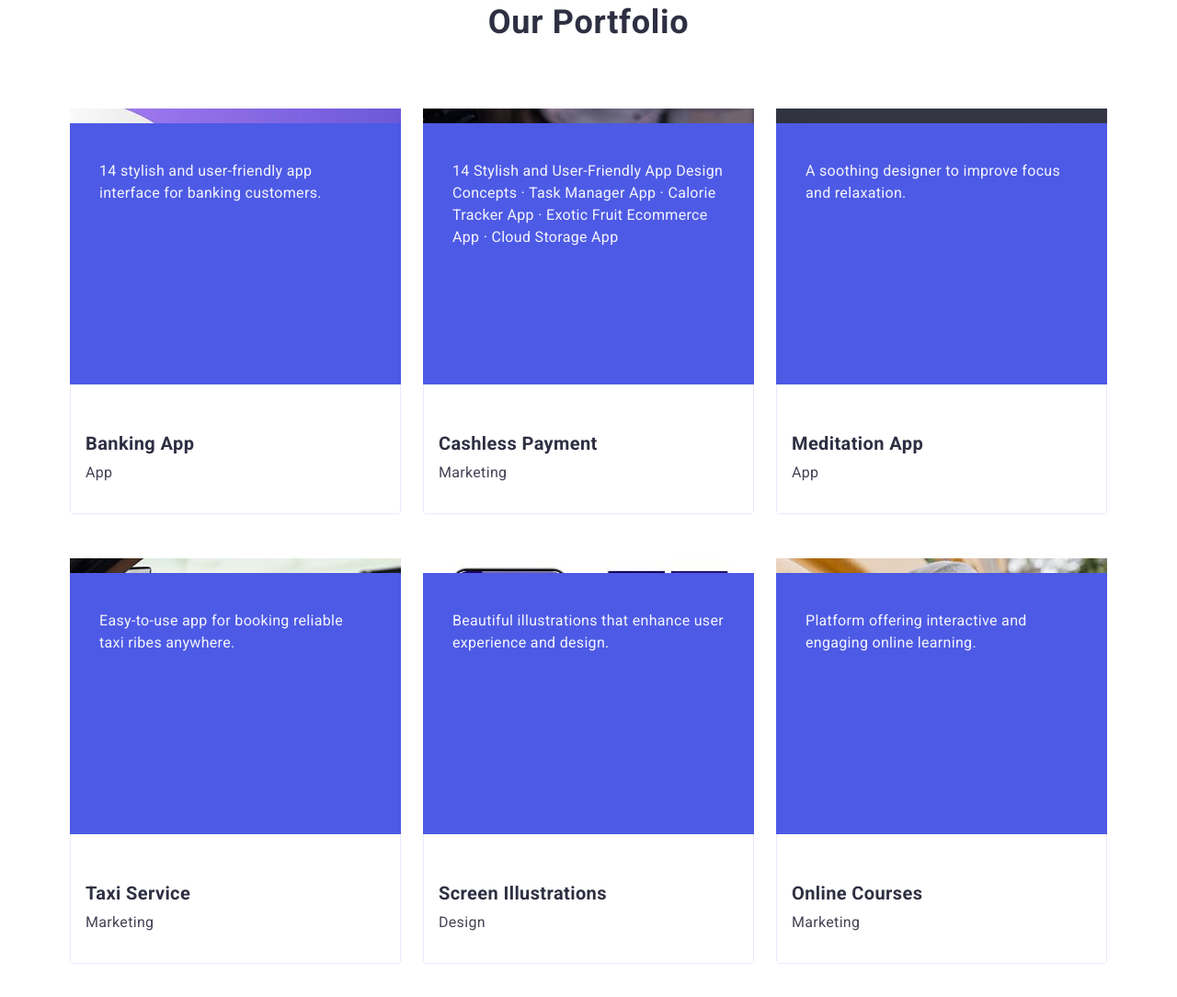
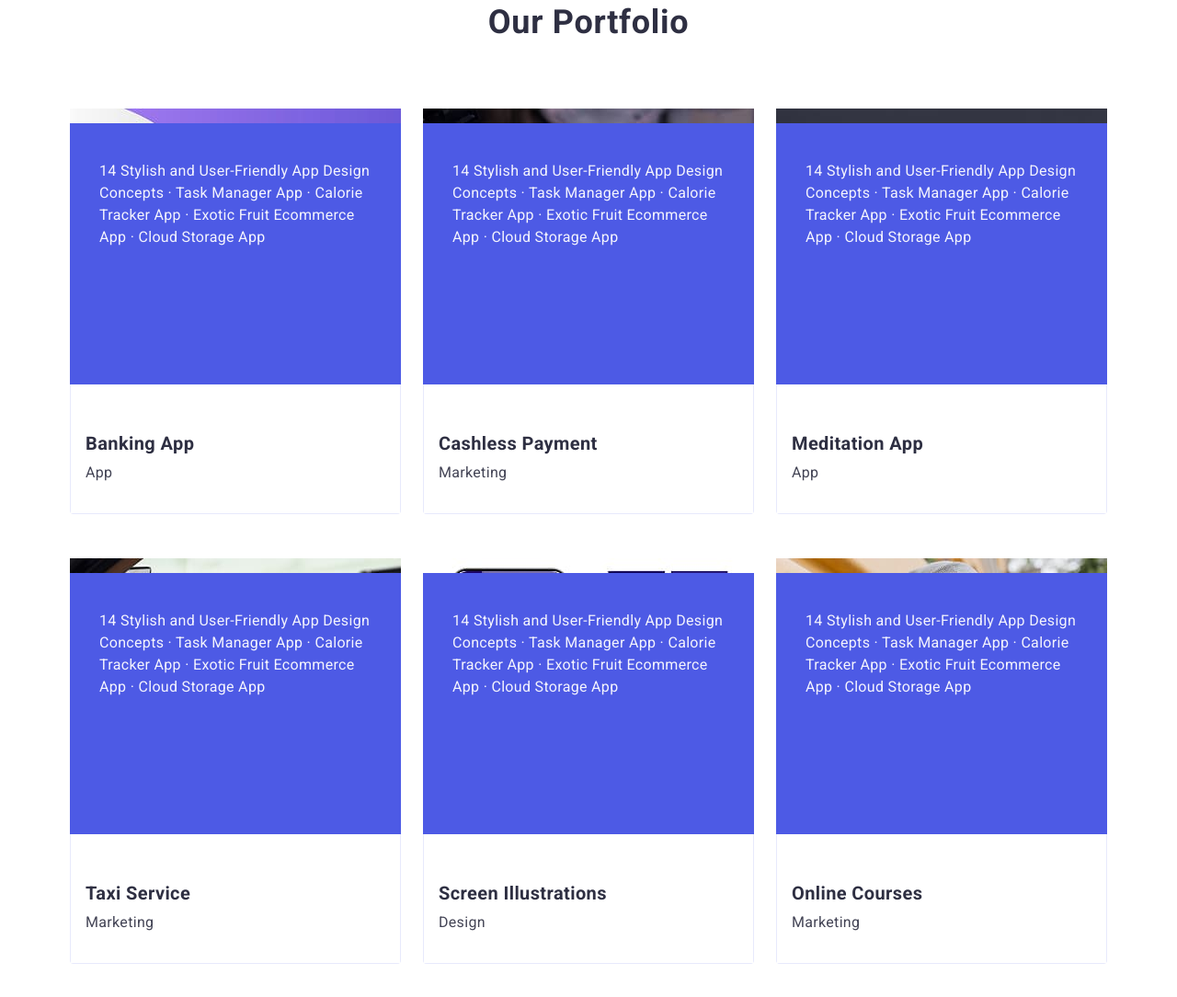
Before and after one commit to mariiaplakhtyna/goit-markup-hw-04, a plain HTML site: page index.html in a window 1280 px wide. Shown: the part 2153-3237 px from the top of the page at 92% size. Drawn offline with nearby package versions, Linux system fonts and the light colour scheme.

Commit message:
added last update

```diff
--- a/css/styles.css
+++ b/css/styles.css
@@ -430,7 +430,6 @@ box-shadow: 0px 1px 6px rgba(46, 47, 66, 0.08),
     height: 100%;
     width: 100%;
     letter-spacing: 0.02em;
-    transform: translateY(100%);
     transition: transform 250ms cubic-bezier(0.4, 0, 0.2, 1);
 }
 .project-card-content {
--- a/index.html
+++ b/index.html
@@ -266,7 +266,8 @@
                     <div class="project-thumb">
                     <img src="./images/bankapp.jpg" alt="Banking App interface" width="360" />
                         <p class="project-overlay-text">
-                            14 stylish and user-friendly app interface for banking customers.
+                            14 Stylish and User-Friendly App Design Concepts · Task Manager App · Calorie Tracker App · Exotic Fruit Ecommerce App ·
+                            Cloud Storage App
                         </p>
                     </div>
                     <div class="project-card-content">
@@ -277,9 +278,7 @@
                 <li class="project-card">
                     <div class="project-thumb">
                     <img src="./images/cashlesspayment.jpg" alt="Cashless Payment" width="360" />
-                        <p class="project-overlay-text">
-                    14 Stylish and User-Friendly App Design Concepts · Task Manager App · Calorie Tracker App · Exotic Fruit Ecommerce App ·
-                    Cloud Storage App
+                        <p class="project-overlay-text">14 Stylish and User-Friendly App Design Concepts · Task Manager App · Calorie Tracker App · Exotic Fruit Ecommerce App · Cloud Storage App
                      </p>
                       </div>
                     <div class="project-card-content">
@@ -290,7 +289,8 @@
                 <li class="project-card" >
                     <div class="project-thumb">
                     <img src="./images/meditationapp.jpg" alt="Meditation mobile application" width="360" />
-                        <p class="project-overlay-text">A soothing designer to improve focus and relaxation.
+                        <p class="project-overlay-text">14 Stylish and User-Friendly App Design Concepts · Task Manager App · Calorie Tracker App · Exotic Fruit Ecommerce App ·
+                        Cloud Storage App
                     </p>
                     </div>
                             <div class="project-card-content">
@@ -302,7 +302,8 @@
                     <div class="project-thumb">
                     <img src="./images/taxiservice.jpg" alt="Card for Taxi Service" width="360" />
                         <p class="project-overlay-text">
-                            Easy-to-use app for booking reliable taxi ribes anywhere.
+                            14 Stylish and User-Friendly App Design Concepts · Task Manager App · Calorie Tracker App · Exotic Fruit Ecommerce App ·
+                            Cloud Storage App
                          </p>
                     </div>
                     <div class="project-card-content">
@@ -314,7 +315,8 @@
                     <div class="project-thumb">
                     <img src="./images/screenillustrations.jpg" alt="Abstract screen illustrations" width="360" />
                         <p class="project-overlay-text">
-                            Beautiful illustrations that enhance user experience and design.
+                            14 Stylish and User-Friendly App Design Concepts · Task Manager App · Calorie Tracker App · Exotic Fruit Ecommerce App ·
+                            Cloud Storage App
                          </p>
                     </div>
                     <div class="project-card-content">
@@ -326,7 +328,8 @@
                     <div class="project-thumb">
                     <img src="./images/onlinecourses.jpg" alt="Woman learning with online courses" width="360" />
                         <p class="project-overlay-text">
-                            Platform offering interactive and engaging online learning.
+                            14 Stylish and User-Friendly App Design Concepts · Task Manager App · Calorie Tracker App · Exotic Fruit Ecommerce App ·
+                            Cloud Storage App
                        </p>
                     </div>
                     <div class="project-card-content">
```
